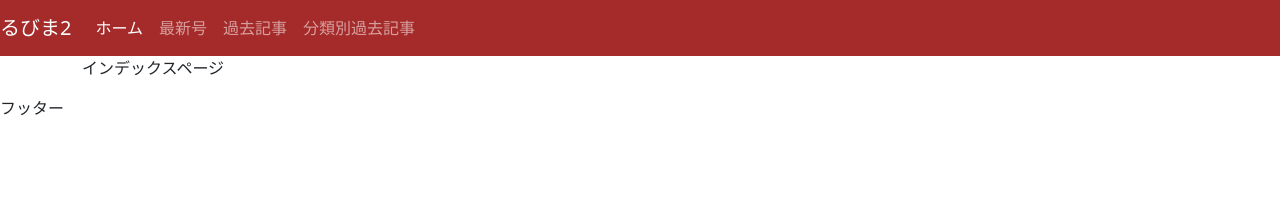
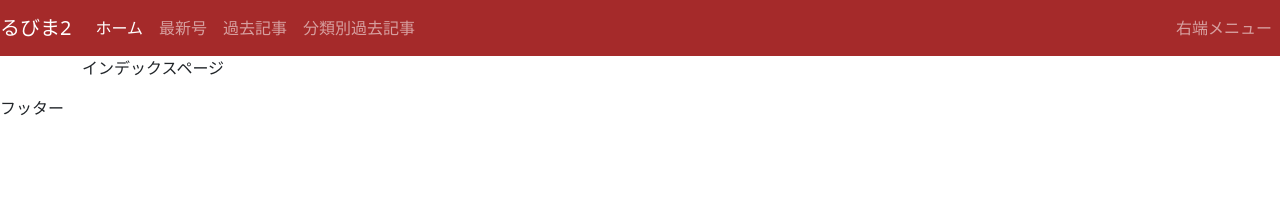
Before and after one commit to miyohide/rubima2-prototype, a Jekyll site: the page built from index.markdown, in a window 1280 px wide. Shown: the top 210 px of the page. Built offline with Jekyll 4.4.1, drawn with Linux system fonts in a browser that asks for light colours.

Commit message:
分割してメニューを表示するようにした

```diff
--- a/_includes/header.html
+++ b/_includes/header.html
@@ -2,7 +2,7 @@
   <nav class="navbar navbar-expand-sm navbar-dark" style="background-color:brown">
     <a href="{{ '/' | relative_url }}" class="navbar-brand">るびま2</a>
     <div id="navbarNav" class="collapse navbar-collapse">
-      <ul class="navbar-nav mr-auto">
+      <ul class="navbar-nav me-auto">
         {% for item in site.data.navi %}
           <li class="navbar-item">
             <a href="{{ item.link | relative_url }}" class={% if page.url == item.link %}"nav-link active"{% else %}"nav-link"{% endif %}>
@@ -11,6 +11,11 @@
           </li>
         {% endfor %}
       </ul>
+      <ul class="navbar-nav">
+        <li class="navbar-item">
+          <a href="#" class="nav-link">右端メニュー</a>
+        </li>
+      </ul>
     </div>
   </nav>
 </header>
```
